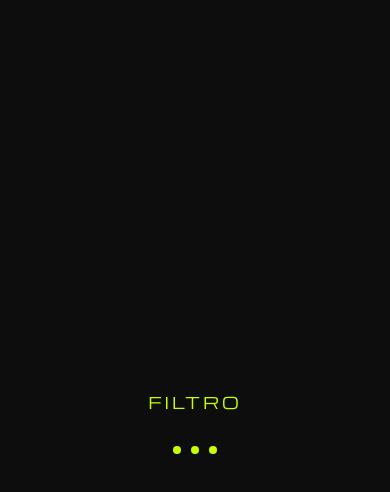
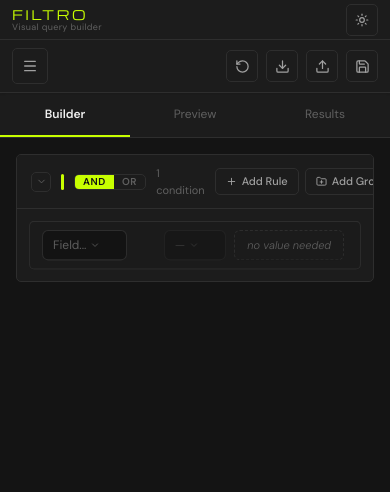
Before and after one commit to JasmineODaniel/Filtro, a Next.js app: page /builder in a window 390 px wide. Shown: the top 492 px of the page. Built offline with nearby package versions, Linux system fonts and the light colour scheme.

Commit message:
fix: loading screen animation and timer, operator toggle shape, mobile builder layout

```diff
--- a/src/app/builder/page.tsx
+++ b/src/app/builder/page.tsx
@@ -13,7 +13,7 @@
   const [ready, setReady] = useState(false)
 
   useEffect(() => {
-    const timer = setTimeout(() => setReady(true), 15000)
+    const timer = setTimeout(() => setReady(true), 5000)
     return () => clearTimeout(timer)
   }, [])
 
--- a/src/app/globals.css
+++ b/src/app/globals.css
@@ -133,3 +133,8 @@
   outline: none;
   border-color: var(--accent) !important;
 }
+
+@keyframes dot-bounce {
+  0%, 80%, 100% { transform: translateY(0); opacity: 0.4; }
+  40%           { transform: translateY(-8px); opacity: 1; }
+}
```
